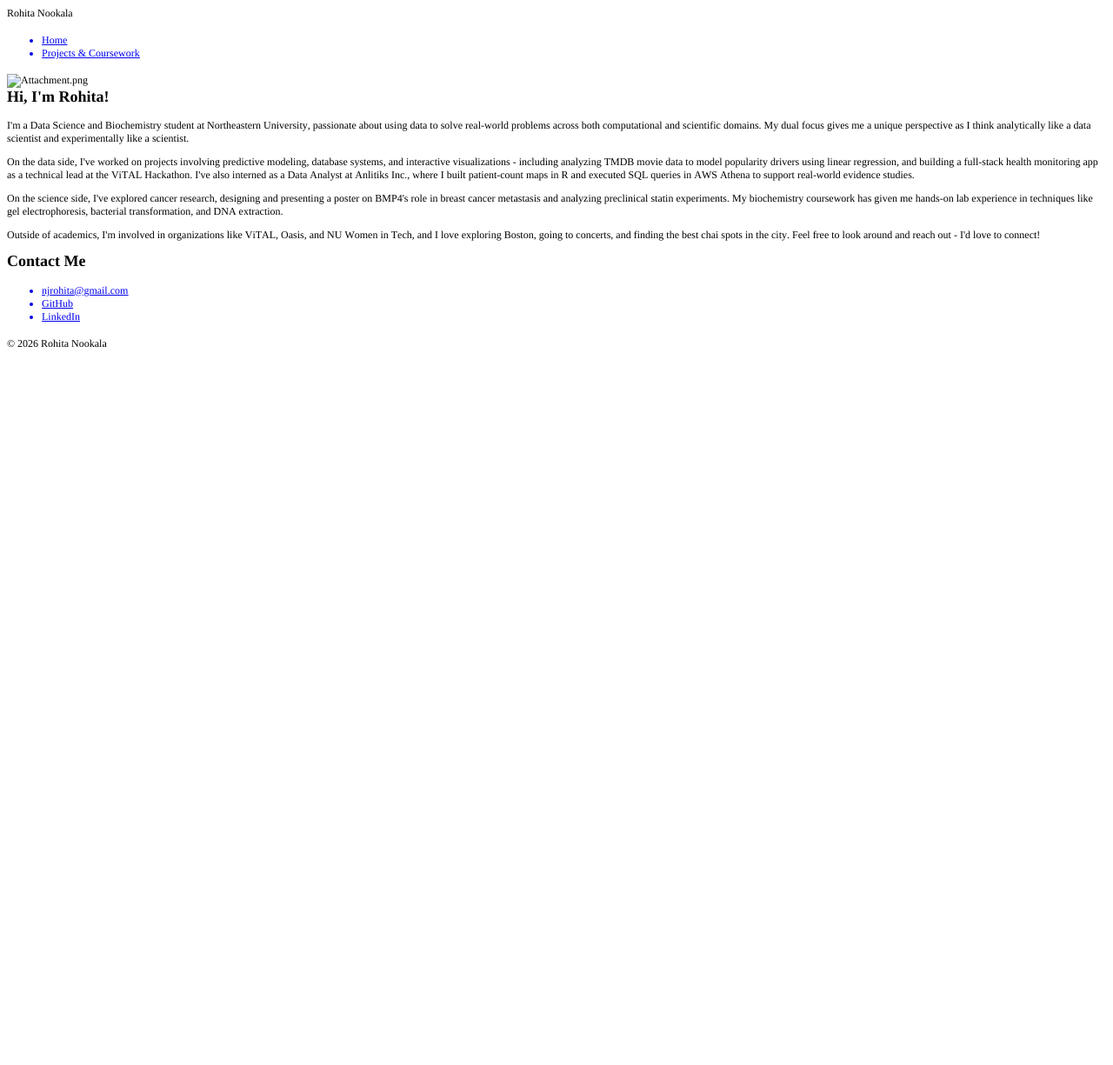
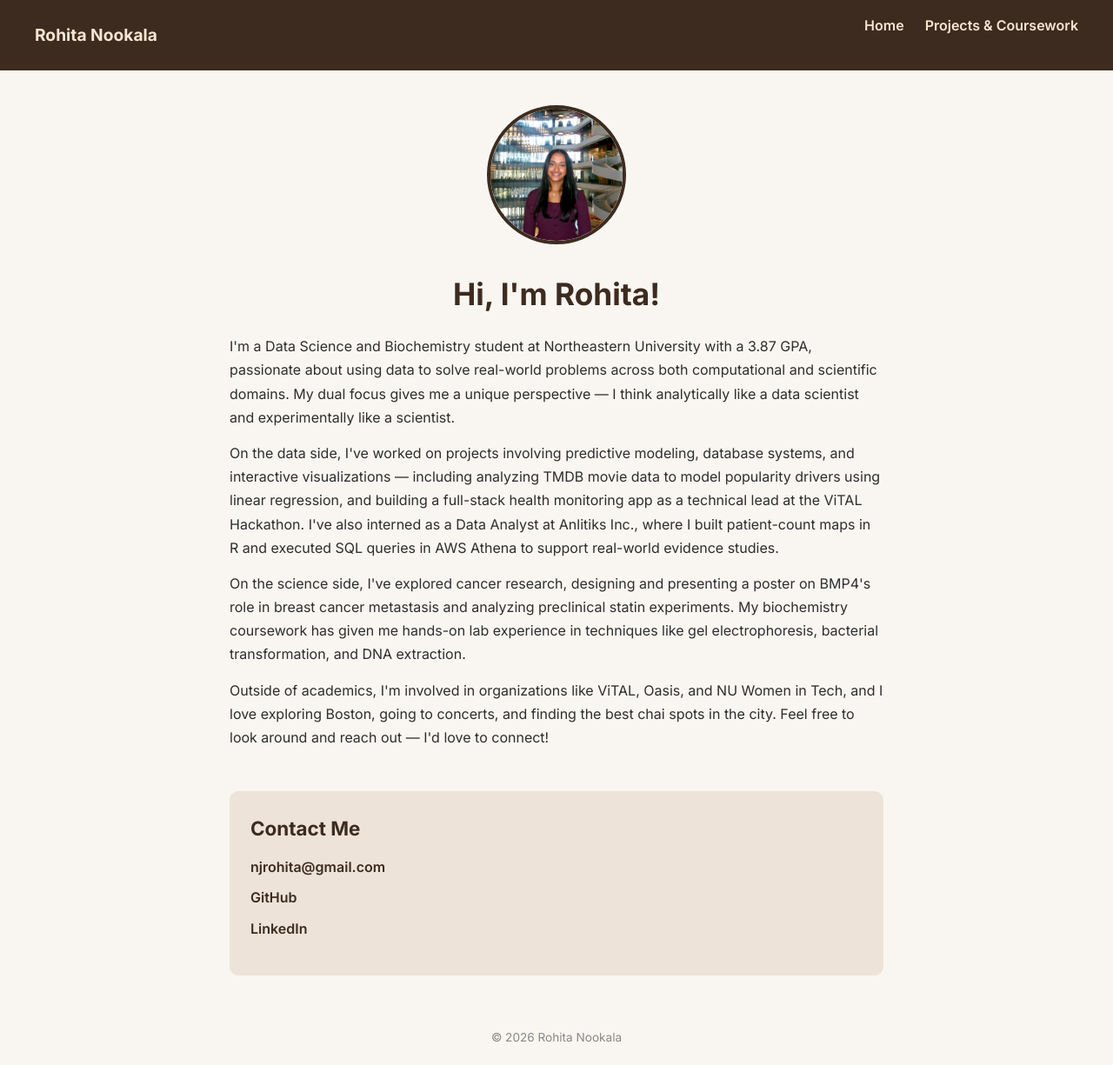
Before and after one commit to rohitanookala/rohitanookala.github.io, a plain HTML site: page index.html in a window 1280 px wide. Shown: the whole page at 87% size. Before the commit the page ends 800 px from the top, so only its background shows below. Drawn offline with Linux system fonts and the light colour scheme.

Commit message:
Fix HTML files

```diff
--- a/index.html
+++ b/index.html
@@ -1,39 +1,42 @@
-<!DOCTYPE html PUBLIC "-//W3C//DTD HTML 4.01//EN" "http://www.w3.org/TR/html4/strict.dtd">
-<html>
+<!DOCTYPE html>
+<html lang="en">
 <head>
-  <meta http-equiv="Content-Type" content="text/html; charset=utf-8">
-  <meta http-equiv="Content-Style-Type" content="text/css">
-  <title></title>
-  <meta name="Generator" content="Cocoa HTML Writer">
-  <meta name="CocoaVersion" content="2487.7">
-  <style type="text/css">
-    p.p1 {margin: 0.0px 0.0px 0.0px 0.0px; font: 12.0px Times; -webkit-text-stroke: #000000}
-    p.p4 {margin: 0.0px 0.0px 12.0px 0.0px; font: 12.0px Times; -webkit-text-stroke: #000000}
-    li.li2 {margin: 0.0px 0.0px 0.0px 0.0px; font: 12.0px Times; color: #0000e9; -webkit-text-stroke: #000000}
-    span.s1 {font-kerning: none}
-    span.s2 {-webkit-text-stroke: 0px #000000}
-    span.s3 {text-decoration: underline ; font-kerning: none}
-    ul.ul1 {list-style-type: disc}
-  </style>
+  <meta charset="UTF-8" />
+  <meta name="viewport" content="width=device-width, initial-scale=1.0"/>
+  <title>Rohita Nookala</title>
+  <link rel="stylesheet" href="style.css" />
+  <link href="https://fonts.googleapis.com/css2?family=Inter:wght@400;600;700&display=swap" rel="stylesheet"/>
 </head>
 <body>
-<p class="p1"><span class="s1">Rohita Nookala</span></p>
-<ul class="ul1">
-  <li class="li2"><span class="s2"><a href="file:///Users/rohitanookala/Desktop/rohitanookala.github.io/index.html"><span class="s3">Home</span></a></span></li>
-  <li class="li2"><span class="s2"><a href="file:///Users/rohitanookala/Desktop/rohitanookala.github.io/projects.html"><span class="s3">Projects &amp; Coursework</span></a></span></li>
-</ul>
-<p class="p1"><span class="s1"><img src="file:///Attachment.png" alt="Attachment.png"></span></p>
-<h1 style="margin: 0.0px 0.0px 14.9px 0.0px; font: 18.0px Times; -webkit-text-stroke: #000000"><span class="s1"><b>Hi, I'm Rohita!</b></span></h1>
-<p class="p4"><span class="s1">I'm a Data Science and Biochemistry student at Northeastern University, passionate about using data to solve real-world problems across both computational and scientific domains. My dual focus gives me a unique perspective as I think analytically like a data scientist and experimentally like a scientist.</span></p>
-<p class="p4"><span class="s1">On the data side, I've worked on projects involving predictive modeling, database systems, and interactive visualizations - including analyzing TMDB movie data to model popularity drivers using linear regression, and building a full-stack health monitoring app as a technical lead at the ViTAL Hackathon. I've also interned as a Data Analyst at Anlitiks Inc., where I built patient-count maps in R and executed SQL queries in AWS Athena to support real-world evidence studies.</span></p>
-<p class="p4"><span class="s1">On the science side, I've explored cancer research, designing and presenting a poster on BMP4's role in breast cancer metastasis and analyzing preclinical statin experiments. My biochemistry coursework has given me hands-on lab experience in techniques like gel electrophoresis, bacterial transformation, and DNA extraction.</span></p>
-<p class="p4"><span class="s1">Outside of academics, I'm involved in organizations like ViTAL, Oasis, and NU Women in Tech, and I love exploring Boston, going to concerts, and finding the best chai spots in the city. Feel free to look around and reach out - I'd love to connect!</span></p>
-<h2 style="margin: 0.0px 0.0px 14.9px 0.0px; font: 18.0px Times; -webkit-text-stroke: #000000"><span class="s1"><b>Contact Me</b></span></h2>
-<ul class="ul1">
-  <li class="li2"><span class="s2"><a href="mailto:njrohita@gmail.com"><span class="s3">njrohita@gmail.com</span></a></span></li>
-  <li class="li2"><span class="s2"><a href="https://github.com/rohitanookala"><span class="s3">GitHub</span></a></span></li>
-  <li class="li2"><span class="s2"><a href="https://www.linkedin.com/in/rohita-nookala-1b61b9327"><span class="s3">LinkedIn</span></a></span></li>
-</ul>
-<p class="p4"><span class="s1">© 2026 Rohita Nookala</span></p>
+  <header>
+    <nav>
+      <span class="logo">Rohita Nookala</span>
+      <ul>
+        <li><a href="index.html">Home</a></li>
+        <li><a href="projects.html">Projects & Coursework</a></li>
+      </ul>
+    </nav>
+  </header>
+  <main>
+    <section class="hero">
+      <img src="profile.jpg" alt="Rohita Nookala" class="profile-img"/>
+      <h1>Hi, I'm Rohita!</h1>
+      <p>I'm a Data Science and Biochemistry student at Northeastern University with a 3.87 GPA, passionate about using data to solve real-world problems across both computational and scientific domains. My dual focus gives me a unique perspective — I think analytically like a data scientist and experimentally like a scientist.</p>
+      <p>On the data side, I've worked on projects involving predictive modeling, database systems, and interactive visualizations — including analyzing TMDB movie data to model popularity drivers using linear regression, and building a full-stack health monitoring app as a technical lead at the ViTAL Hackathon. I've also interned as a Data Analyst at Anlitiks Inc., where I built patient-count maps in R and executed SQL queries in AWS Athena to support real-world evidence studies.</p>
+      <p>On the science side, I've explored cancer research, designing and presenting a poster on BMP4's role in breast cancer metastasis and analyzing preclinical statin experiments. My biochemistry coursework has given me hands-on lab experience in techniques like gel electrophoresis, bacterial transformation, and DNA extraction.</p>
+      <p>Outside of academics, I'm involved in organizations like ViTAL, Oasis, and NU Women in Tech, and I love exploring Boston, going to concerts, and finding the best chai spots in the city. Feel free to look around and reach out — I'd love to connect!</p>
+    </section>
+    <section class="contact">
+      <h2>Contact Me</h2>
+      <ul>
+        <li><a href="mailto:njrohita@gmail.com">njrohita@gmail.com</a></li>
+        <li><a href="https://github.com/rohitanookala" target="_blank">GitHub</a></li>
+        <li><a href="https://linkedin.com/in/rohitanookala" target="_blank">LinkedIn</a></li>
+      </ul>
+    </section>
+  </main>
+  <footer>
+    <p>&copy; 2026 Rohita Nookala</p>
+  </footer>
 </body>
 </html>
```
Also changed, not shown: projects.html (+8 -45 lines).
